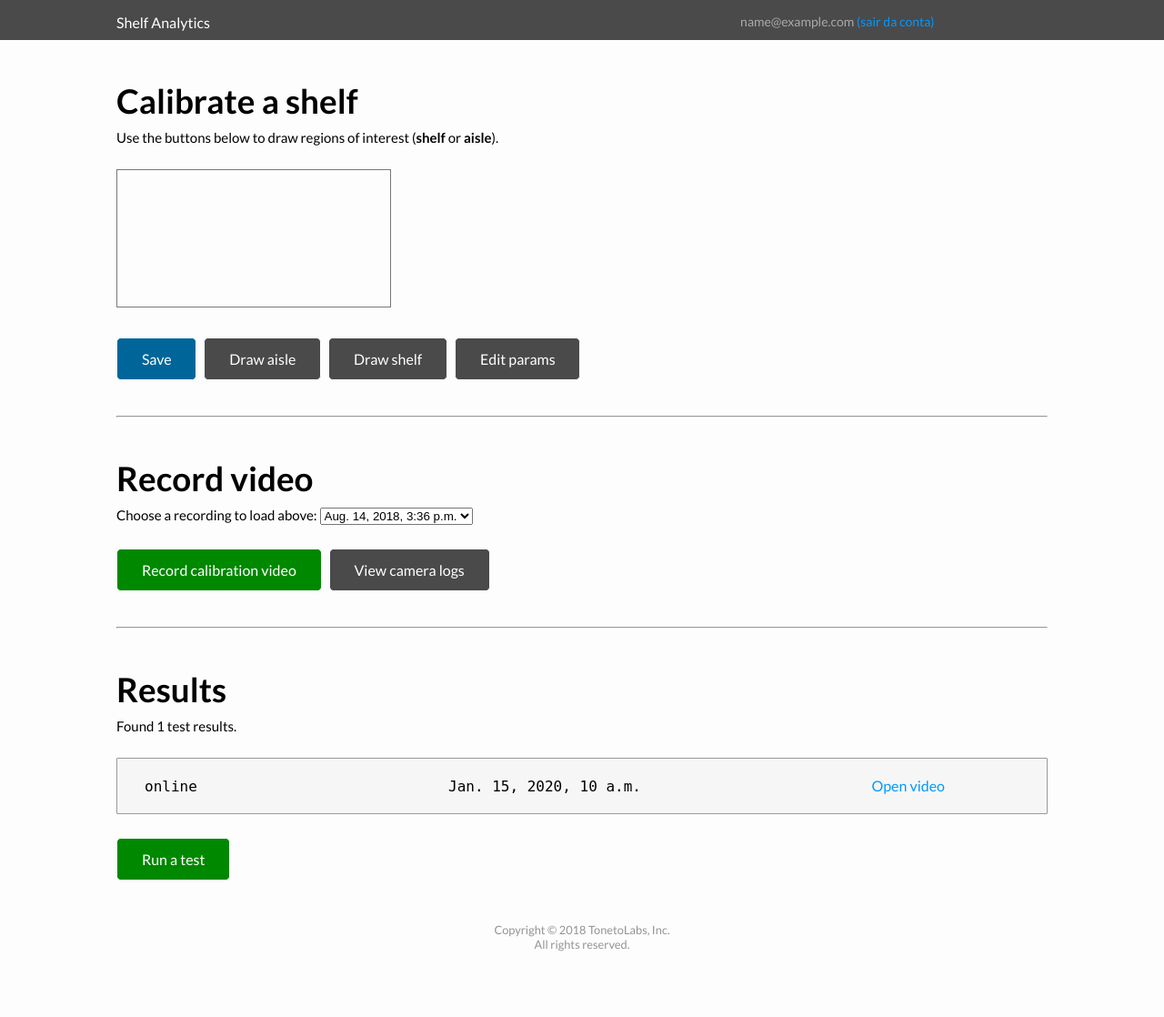
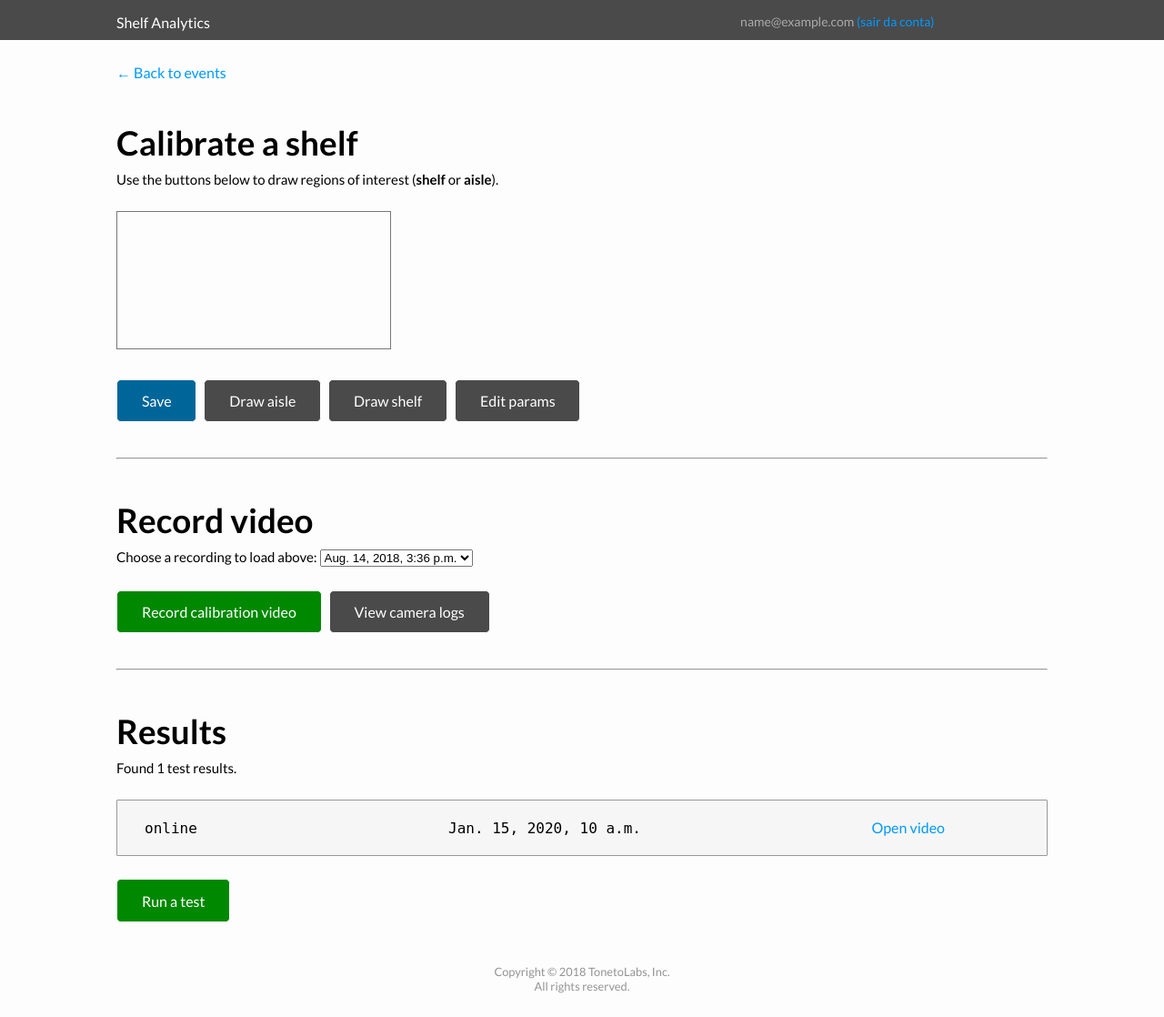
Before and after one commit to mion/shan-admin, a Django app: template shan/shancms/templates/shancms/shelfs_calibrate.html in a window 1280 px wide. Shown: the whole page at 91% size. Before the commit the page ends 1046 px from the top, so only its background shows below. Run offline with Django 3.2, Linux system fonts and the light colour scheme; data comes from the database, SQL or seed files in the repository; tables that the repository leaves empty hold one stand-in row (values such as "Sample post"); the template is opened without the code that fills it: values that come from a table or form of the project are taken from there, most other values are stand-ins (such as "Sample title", 1, 10 or a date in 2020); a map, chart or similar area stays blank.

Commit message:
Clean up code

```diff
--- a/shan/shancms/templates/shancms/shelfs_calibrate.html
+++ b/shan/shancms/templates/shancms/shelfs_calibrate.html
@@ -41,6 +41,8 @@
       </div>
     </div>
     <div class="main">
+      <div class="v-space-1grem"></div>
+      <a href="{% url 'shancms:shelfs_detail' venue.id shelf.id %}" class="link">← Back to events</a>
       <h1>Calibrate a shelf</h1>
       <p>Use the buttons below to draw regions of interest (<b>shelf</b> or <b>aisle</b>).</p>
       <div class="v-space-1grem"></div>
@@ -67,7 +69,7 @@
       </p>
       <div class="v-space-1grem"></div>
       <a id="btn-record" class="button3" href="#">Record calibration video</a>
-      <a id="view-camera-logs" href="#" class="button2">View camera logs</a>
+      <a id="view-camera-logs" href="#view-camera-logs" class="button2">View camera logs</a>
       <div id="camera-logs">
         Lorem ipsum dolor sit amet consectetur adipisicing elit. Facilis, dignissimos quae? Neque quod, natus minus alias dolorum adipisci eaque porro deserunt delectus autem quam optio quia pariatur ex maiores quibusdam.
       </div>
```
Also changed, not shown: shan/shancms/static/shancms/js/shelf_calibrate.js (+65 -50 lines).
